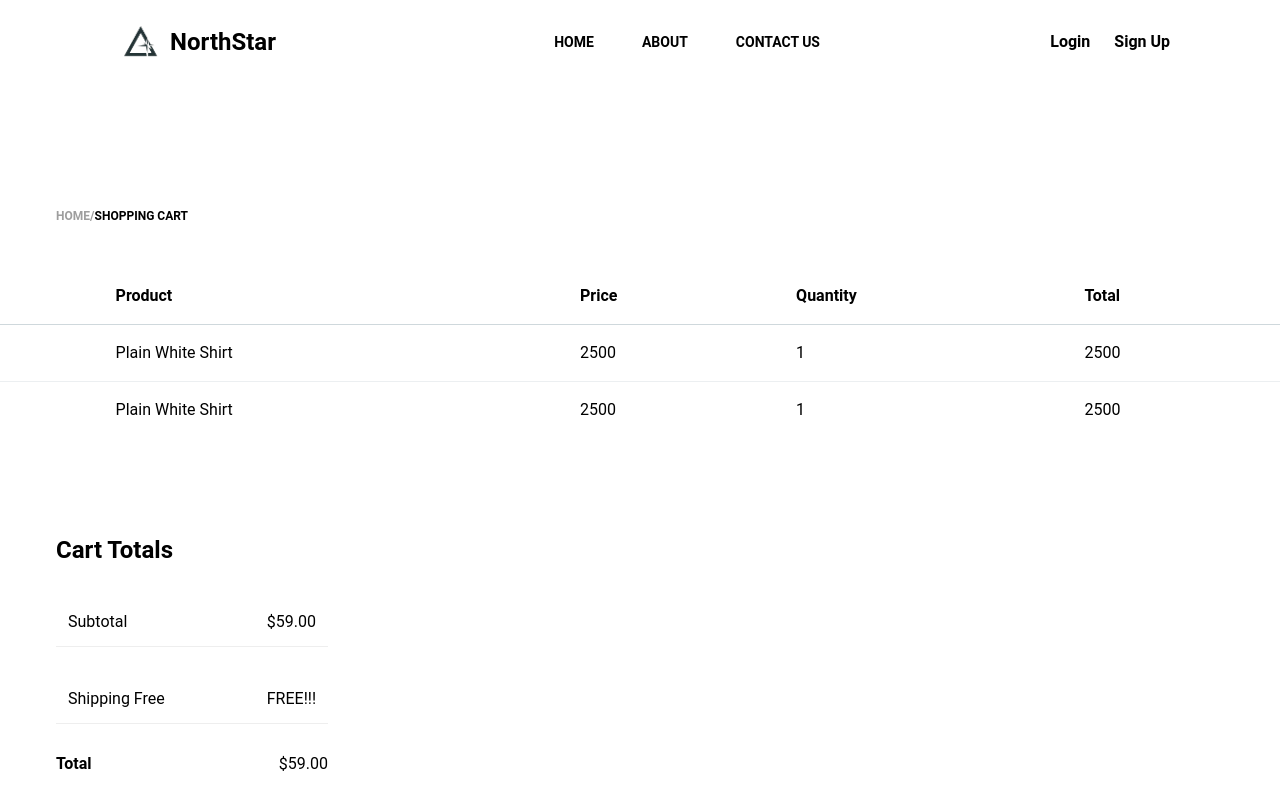
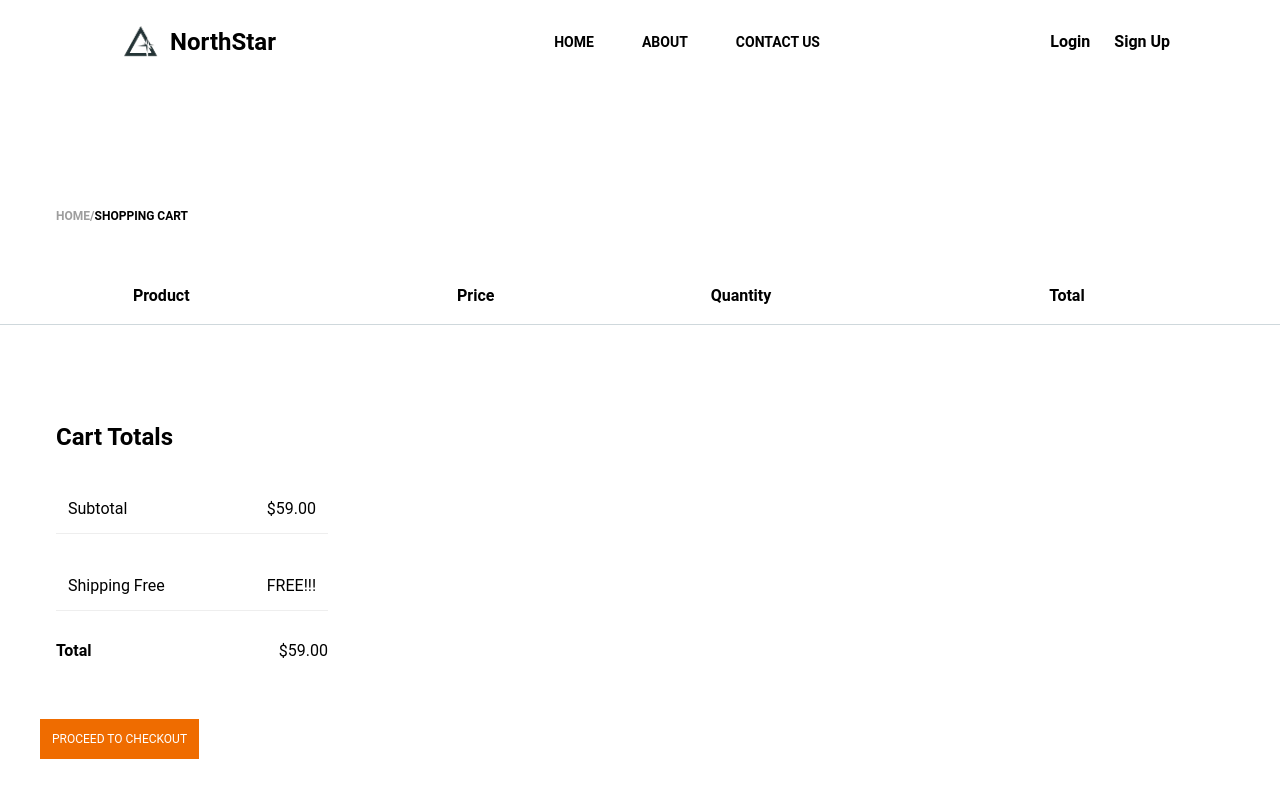
Before and after one commit to Ahalya-KT/EcommerceFashion, a React (Vite) app: page /Cart in a window 1280 px wide. Shown: the top 800 px of the page. Built offline with nearby package versions, Linux system fonts and the light colour scheme.

Commit message:
cart done

```diff
--- a/src/Page/Cart.tsx
+++ b/src/Page/Cart.tsx
@@ -1,4 +1,6 @@
+import { useSelector } from "react-redux";
 import { Link } from "react-router-dom";
+import { RootState } from "../Redux/store";
 
 const TABLE_HEAD = ["", "Product", "Price", "Quantity", "Total"];
 
@@ -18,6 +20,7 @@ const TABLE_ROWS = [
 ];
 
 function Cart() {
+  const { cart } = useSelector((state: RootState) => state.cart);
   return (
     <div>
       <div className="py-52">
@@ -36,19 +39,20 @@ function Cart() {
             </tr>
           </thead>
           <tbody>
-            {TABLE_ROWS.map(({ Product, price, Quantity, Total }, index) => {
-              const isLast = index === TABLE_ROWS.length - 1;
+            {cart &&
+              cart?.map(({ product, price, quantity, total }, index) => {
+                const isLast = index === cart.length - 1;
                 const classes = isLast
                   ? "p-4"
                   : "p-4 border-b border-blue-gray-50";
 
                 return (
-                <tr key={Product}>
+                  <tr key={product}>
                     <td className={classes}></td>
-                  <td className={classes}>{Product}</td>
+                    <td className={classes}>{product}</td>
                     <td className={classes}>{price}</td>
-                  <td className={classes}>{Quantity}</td>
-                  <td className={classes}>{Total}</td>
+                    <td className={classes}>{quantity}</td>
+                    <td className={classes}>{total}</td>
                   </tr>
                 );
               })}
--- a/src/Page/Home.tsx
+++ b/src/Page/Home.tsx
@@ -40,9 +40,9 @@ const Home = () => {
       <Cards />
 
       {/* testing email */}
-      <div>
+      {/* <div>
         <p>{user?.email}</p>
-      </div>
+      </div> */}
 
       {/* section4 */}
 
--- a/src/Page/Login.tsx
+++ b/src/Page/Login.tsx
@@ -2,10 +2,12 @@
 import imgSrc from "../images/pic1.jpg";
 import { Checkbox } from "@material-tailwind/react";
 import { Formik, Form, Field, ErrorMessage } from "formik";
-import { useDispatch } from "react-redux";
+import { useDispatch, useSelector } from "react-redux";
 import * as Yup from "yup";
 import { login } from "../Redux/Slice/UserSlice";
 import { useNavigate } from "react-router-dom";
+import { RootState } from "../Redux/store";
+import { useEffect } from "react";
 
 const loginSchema = Yup.object().shape({
   email: Yup.string().email("Invalid email").required(" email is Required"),
@@ -15,6 +17,14 @@ const loginSchema = Yup.object().shape({
 const Login = () => {
   const dispatch = useDispatch();
   const navigate = useNavigate();
+
+  // to avoid the navigation to login page
+  const { user } = useSelector((state: RootState) => state.user);
+  useEffect(() => {
+    if (user) {
+      navigate("/");
+    }
+  }, [user]);
 
   return (
     <div className="flex w-screen gap-3">
--- a/src/Page/ProductDetails.tsx
+++ b/src/Page/ProductDetails.tsx
@@ -5,8 +5,11 @@ import { CiShoppingCart } from "react-icons/ci";
 import { Link } from "react-router-dom";
 import { RiStarSFill } from "react-icons/ri";
 import { RiStarSLine } from "react-icons/ri";
+import { useDispatch } from "react-redux";
+import { addToCart } from "../Redux/Slice/cartSlice";
 
 function ProductDetails() {
+  const dispatch = useDispatch();
   const ReviewDetails = [
     {
       img: "",
@@ -86,8 +89,22 @@ function ProductDetails() {
             <p>Tags:Modern,Design,cotton</p>
           </div>
 
-          <button className="bg-blue-900 p-3 text-white font-semibold text-xs">
-            <Link to={"/Cart"}> ADD TO CART</Link>
+          <button
+            className="bg-blue-900 p-3 text-white font-semibold text-xs"
+            onClick={() =>
+              dispatch(
+                addToCart([
+                  {
+                    product: "shortTop",
+                    price: 999,
+                    quantity: 1,
+                    total: 999,
+                  },
+                ])
+              )
+            }
+          >
+            ADD TO CART
           </button>
         </div>
       </div>
--- a/src/Page/SignUp.tsx
+++ b/src/Page/SignUp.tsx
@@ -2,13 +2,23 @@ import { Checkbox } from "@material-tailwind/react";
 import imgSrc from "../images/pic1.jpg";
 import { Formik, Form, Field, ErrorMessage } from "formik";
 import * as Yup from "yup";
-import { useDispatch } from "react-redux";
+import { useDispatch, useSelector } from "react-redux";
 import { signIn } from "../Redux/Slice/UserSlice";
 import { useNavigate } from "react-router-dom";
+import { RootState } from "../Redux/store";
+import { useEffect } from "react";
 
 const SignUp = () => {
   const dispatch = useDispatch();
   const navigate = useNavigate();
+
+  // to avoid the navigation to login page
+  const { user } = useSelector((state: RootState) => state.user);
+  useEffect(() => {
+    if (user) {
+      navigate("/");
+    }
+  }, [user]);
 
   const SignSchema = Yup.object().shape({
     name: Yup.string()
--- /dev/null
+++ b/src/Redux/Slice/cartSlice.ts
@@ -0,0 +1,32 @@
+import { createSlice } from "@reduxjs/toolkit";
+import type { PayloadAction } from "@reduxjs/toolkit";
+
+export interface cartState {
+  cart:
+    | [
+        {
+          product: string;
+          price: number;
+          quantity: number;
+          total: number;
+        }
+      ]
+    | null;
+}
+
+const initialState: cartState = {
+  cart: null,
+};
+
+export const cartSlice = createSlice({
+  name: "cart",
+  initialState,
+  reducers: {
+    addToCart: (state, action: PayloadAction<cartState["cart"]>) => {
+      state.cart = action.payload;
+    },
+  },
+});
+
+export const { addToCart } = cartSlice.actions;
+export default cartSlice.reducer;
--- a/src/Redux/store.ts
+++ b/src/Redux/store.ts
@@ -1,11 +1,13 @@
 import { configureStore } from "@reduxjs/toolkit";
 import counterSlice from "./Slice/counterSlice";
 import UserSlice from "./Slice/UserSlice";
+import cartSlice from "./Slice/cartSlice";
 
 export const store = configureStore({
   reducer: {
     counter: counterSlice,
     user: UserSlice,
+    cart: cartSlice,
   },
 });
 
--- a/src/component/Navbar.tsx
+++ b/src/component/Navbar.tsx
@@ -83,12 +83,17 @@ const Navbar = () => {
         {user && (
           <div className="flex gap-5 ">
             <button>
-              <CiHome size={25} />
+              <Link to={"/"}>
+                <CiHome size={25} />
+              </Link>
             </button>
 
             <button>
               {" "}
-              <CiShoppingCart size={25} />
+              <Link to={"/cart"}>
+                {" "}
+                <CiShoppingCart size={25} />
+              </Link>
             </button>
 
             <button>
```
Lines whose indentation alone changed are shown as unchanged.
